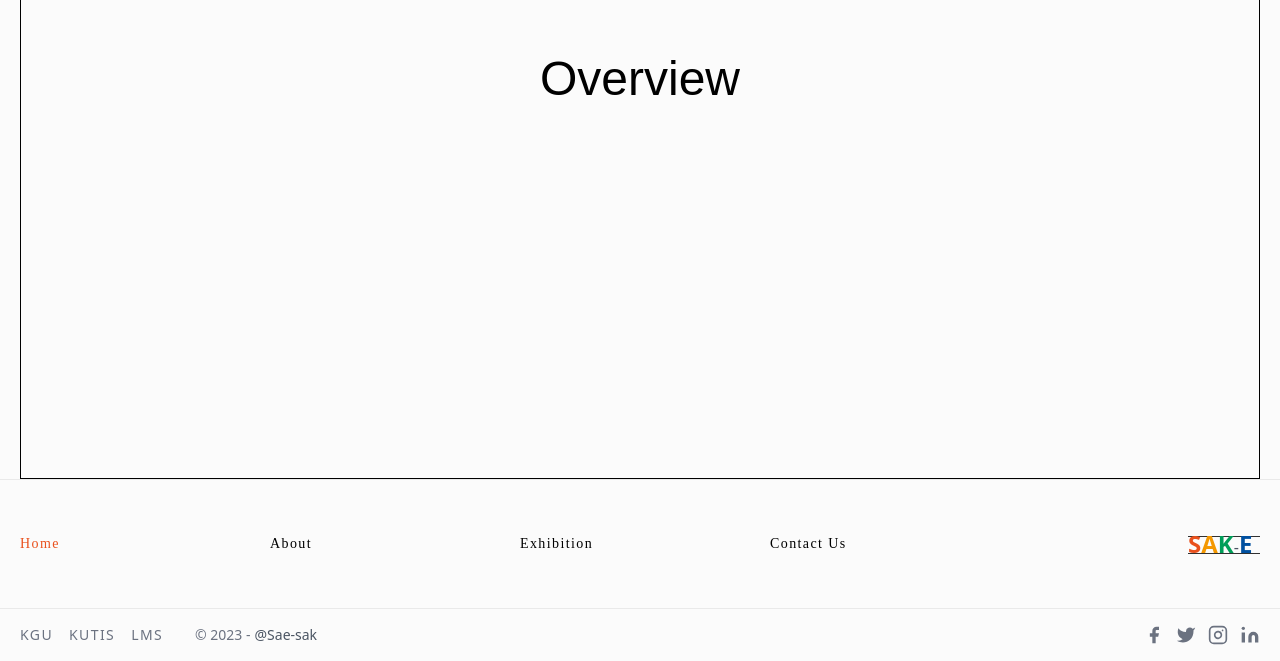
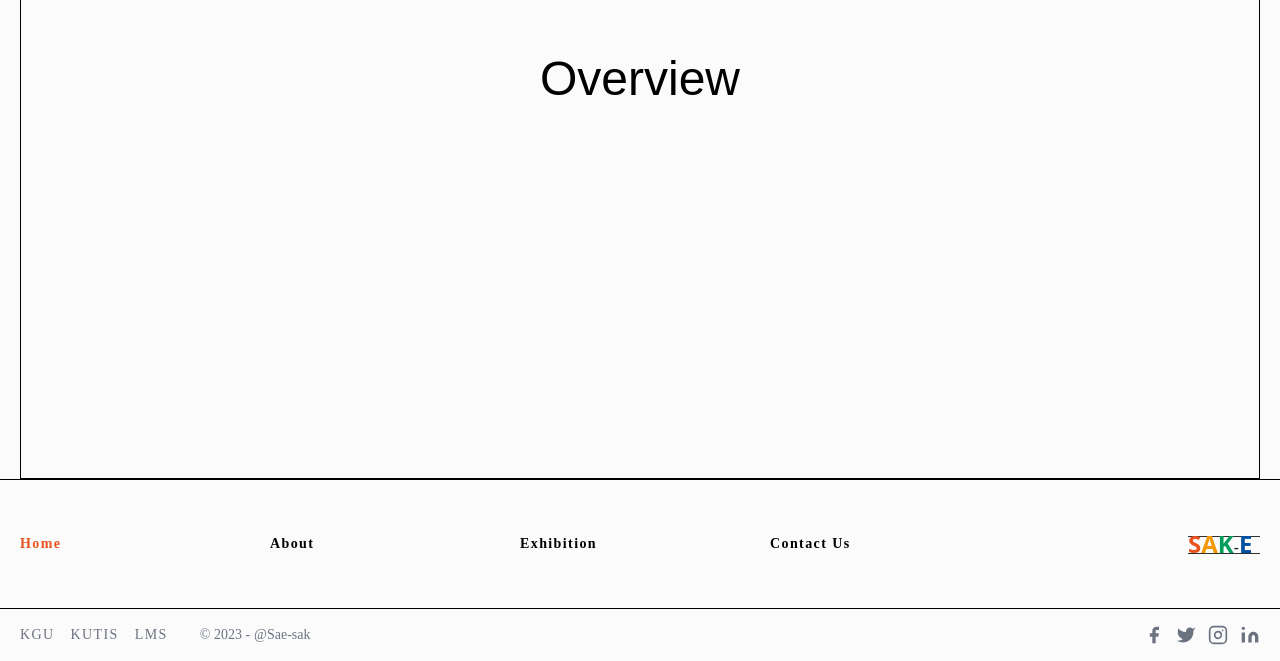
Before and after one commit to Sae-sak/SAK-Exhibition, a Next.js app: page /home in a window 1280 px wide. Shown: the part 3593-4254 px from the top of the page. Built offline with nearby package versions, Linux system fonts and the light colour scheme; a web font is replaced by a local one.

Commit message:
Update footer component (font, color, border color)

```diff
--- a/src/layouts/Footer/FooterItem/Copywrite.tsx
+++ b/src/layouts/Footer/FooterItem/Copywrite.tsx
@@ -1,14 +1,14 @@
 export default function Copywrite() {
   return (
-    <div className="text-sm text-center text-gray-500 sm:ml-6 sm:text-left">
-      © 2023 -
+    <div className="text-sm text-center text-gray-500 font-body dark:text-gray-300 sm:ml-6 sm:text-left">
+      <span>© 2023 -</span>
       <a
         href="https://github.com/Sae-sak/SAK-Exhibition"
-        className="ml-1 text-gray-600"
+        className="ml-1 text-gray-500 dark:text-gray-300"
         target="_blank"
         rel="noopener noreferrer"
       >
-        @Sae-sak
+        <span>@Sae-sak</span>
       </a>
     </div>
   );
--- a/src/layouts/Footer/FooterItem/KGULinks.tsx
+++ b/src/layouts/Footer/FooterItem/KGULinks.tsx
@@ -1,9 +1,9 @@
 export default function KGULinks() {
   return (
-    <p className="gap-4 text-sm font-medium tracking-widest text-gray-500 row-center sm:text-left">
+    <p className="gap-4 text-sm tracking-widest text-gray-500 dark:text-gray-300 font-body row-center sm:text-left">
       <a
         href={"http://www.kyonggi.ac.kr/KyonggiUp.kgu"}
-        className="text-gray-500"
+        className="text-gray-500 dark:text-gray-300"
         target="_blank"
         rel="noreferrer"
       >
@@ -11,7 +11,7 @@ export default function KGULinks() {
       </a>
       <a
         href={"https://kutis.kyonggi.ac.kr/webkutis/view/indexWeb.jsp"}
-        className="text-gray-500"
+        className="text-gray-500 dark:text-gray-300"
         target="_blank"
         rel="noreferrer"
       >
@@ -19,7 +19,7 @@ export default function KGULinks() {
       </a>
       <a
         href={"https://lms.kyonggi.ac.kr/"}
-        className="text-gray-500"
+        className="text-gray-500 dark:text-gray-300"
         target="_blank"
         rel="noreferrer"
       >
--- a/src/layouts/Footer/FooterItem/NavLink.tsx
+++ b/src/layouts/Footer/FooterItem/NavLink.tsx
@@ -26,7 +26,10 @@ export default function NavLink({ linkpath, name }) {
 
   return (
     <div className="w-full lg:w-1/4 md:w-1/2">
-      <Link href={link} className="mb-3 text-sm font-medium tracking-widest">
+      <Link
+        href={link}
+        className="mb-3 text-sm font-bold tracking-widest font-title"
+      >
         <span
           className={`block font-title ${
             "/home" === router.pathname && "/home" === link
--- /dev/null
+++ b/src/layouts/Footer/MainFooter.tsx
@@ -0,0 +1,21 @@
+import Logo from "./FooterItem/Logo";
+import NavLink from "./FooterItem/NavLink";
+
+export default function MainFooter() {
+  return (
+    <div className="container flex flex-wrap justify-between px-5 py-12 mx-auto md:items-center lg:items-start md:flex-row md:flex-nowrap">
+      {/* 네비게이션 */}
+      <div className="flex flex-wrap flex-grow order-first my-auto text-center md:pr-32 md:text-left ">
+        <NavLink linkpath={"home"} name={"Home"} />
+        <NavLink linkpath={"about"} name={"About"} />
+        <NavLink linkpath={"exhibition"} name={"Exhibition"} />
+        <NavLink linkpath={"contactus"} name={"Contact Us"} />
+      </div>
+
+      {/* 로고 */}
+      <div className="gap-6 mx-auto mt-5 text-center lg:pl-10 row-center md:mx-0 md:text-left md:mt-0">
+        <Logo />
+      </div>
+    </div>
+  );
+}
--- a/src/layouts/Footer/SimpleFooter.tsx
+++ b/src/layouts/Footer/SimpleFooter.tsx
@@ -4,7 +4,7 @@ import Copywrite from "./FooterItem/Copywrite";
 
 export default function SimpleFooter() {
   return (
-    <footer className="border-t border-t-light_gray_3/30 dark:border-t-night_gray_3/30">
+    <footer className="border-t">
       {/* sub footer */}
       <div className="container flex-wrap gap-2 px-5 py-4 mx-auto col-center sm:flex-row">
         <KGULinks />
--- a/src/layouts/Footer/index.tsx
+++ b/src/layouts/Footer/index.tsx
@@ -1,25 +1,11 @@
-import NavLink from "./FooterItem/NavLink";
-import Logo from "./FooterItem/Logo";
+import MainFooter from "./MainFooter";
 import SimpleFooter from "./SimpleFooter";
 
 export default function Footer() {
   return (
-    <footer className="text-gray-600 border-t border-t-light_gray_3/30 dark:border-t-night_gray_3/30">
+    <footer className="border-t ">
       {/* main footer */}
-      <div className="container flex flex-wrap justify-between px-5 py-12 mx-auto md:items-center lg:items-start md:flex-row md:flex-nowrap">
-        {/* 네비게이션 */}
-        <div className="flex flex-wrap flex-grow order-first my-auto text-center md:pr-32 md:text-left ">
-          <NavLink linkpath={"home"} name={"Home"} />
-          <NavLink linkpath={"about"} name={"About"} />
-          <NavLink linkpath={"exhibition"} name={"Exhibition"} />
-          <NavLink linkpath={"contactus"} name={"Contact Us"} />
-        </div>
-
-        {/* 로고 */}
-        <div className="gap-6 mx-auto mt-5 text-center lg:pl-10 row-center md:mx-0 md:text-left md:mt-0">
-          <Logo />
-        </div>
-      </div>
+      <MainFooter />
 
       {/* sub footer */}
       <SimpleFooter />
```
